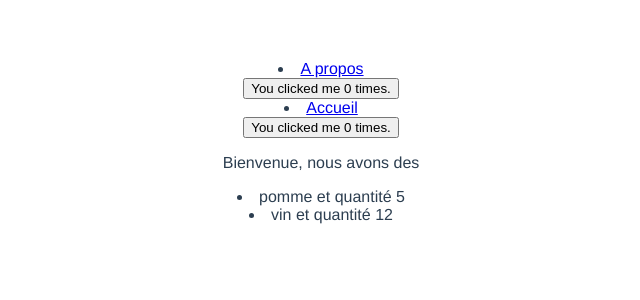
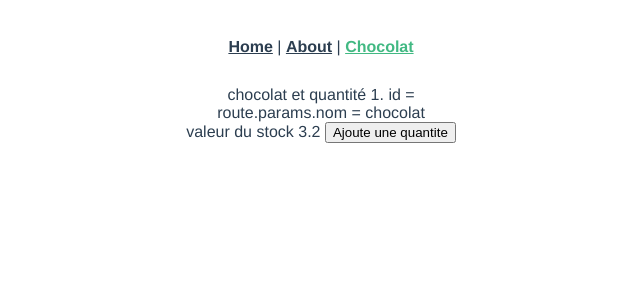
Before and after one commit to matalabanana/boutiqueVue, a Vue app: page /produit/chocolat in a window 1280 px wide. Shown: the top 300 px of the page, without its empty margins (319-959 px from the left). Built offline with nearby package versions, Linux system fonts and the light colour scheme.

Commit message:
ajout router

```diff
--- a/package.json
+++ b/package.json
@@ -9,13 +9,15 @@
   },
   "dependencies": {
     "core-js": "^3.8.3",
-    "vue": "^3.2.13"
+    "vue": "^3.2.13",
+    "vue-router": "^4.0.3"
   },
   "devDependencies": {
     "@babel/core": "^7.12.16",
     "@babel/eslint-parser": "^7.12.16",
     "@vue/cli-plugin-babel": "~5.0.0",
     "@vue/cli-plugin-eslint": "~5.0.0",
+    "@vue/cli-plugin-router": "~5.0.0",
     "@vue/cli-service": "~5.0.0",
     "eslint": "^7.32.0",
     "eslint-plugin-vue": "^8.0.3"
--- a/src/App.vue
+++ b/src/App.vue
@@ -1,18 +1,13 @@
-<script>
+<template>
+  <nav>
+    <router-link to="/">Home</router-link> |
+    <router-link to="/about">About</router-link> |
+    <router-link to="/produit/chocolat">Chocolat </router-link>
+  </nav>
 
-//import HelloWorld from './components/HelloWorld.vue'
+  <router-view/>
 
-
-import NavLink from './components/NavLink.vue'
-import ProductStore from './components/ProductStore.vue'
-
-export default {
-  name: 'App',
-  components: {
-    NavLink, ProductStore
-  }
-}
-</script>
+</template>
 
 <style>
 #app {
@@ -21,21 +16,18 @@
   -moz-osx-font-smoothing: grayscale;
   text-align: center;
   color: #2c3e50;
-  margin-top: 60px;
+}
+
+nav {
+  padding: 30px;
+}
+
+nav a {
+  font-weight: bold;
+  color: #2c3e50;
+}
+
+nav a.router-link-exact-active {
+  color: #42b983;
 }
 </style>
-
-
-<template>
-  <div id="app">
-    <nav>
-        <NavLink url="/about" text="A propos" />
-        <NavLink url="/accueil" text="Accueil" />
-    </nav>
-
-    <p> Bienvenue, nous avons des </p>
-    <ProductStore nom="pomme" quantite="5" />
-    <ProductStore nom="vin" quantite="12" />
-
-  </div>
-</template>
--- a/src/components/ProductStore.vue
+++ b/src/components/ProductStore.vue
@@ -1,12 +1,34 @@
 <script>
 export default {
   name: 'ProductStore',
-  props: ['nom', 'quantite'],
+  data() {
+    return { quantite: 1}
+  },
+  computed: {
+    stockValue() {
+      return this.quantite * 3.2;
+    }
+  },
+  props: {
+    nom: { type: String, required: true },
+    id: { type: Number }
+  },
+  beforeMount() {
+    //this.quantite = 42 ;
+  }
 }
 </script>
 
 <template>
 
-  <li> {{nom}} et quantité {{quantite}} </li>
+  <div>
+    {{ nom }} et quantité {{quantite}}. id = {{ id }}
+    <br>
+    route.params.nom =   {{ $route.params.nom}}
+    <br>
+    valeur du stock {{stockValue}}
+
+    <button @click="quantite++">Ajoute une quantite</button>
+  </div>
 
 </template>
--- a/src/main.js
+++ b/src/main.js
@@ -1,4 +1,5 @@
 import { createApp } from 'vue'
 import App from './App.vue'
+import router from './router'
 
-createApp(App).mount('#app')
+createApp(App).use(router).mount('#app')
--- /dev/null
+++ b/src/router/index.js
@@ -0,0 +1,32 @@
+import { createRouter, createWebHistory } from 'vue-router'
+import HomeView from '../views/HomeView.vue'
+import ProductStore from '../components/ProductStore.vue'
+
+const routes = [
+  {
+    path: '/produit/:nom',
+    name: 'productShow',
+    component: ProductStore,
+    props: true
+  },
+  {
+    path: '/',
+    name: 'home',
+    component: HomeView
+  },
+  {
+    path: '/about',
+    name: 'about',
+    // route level code-splitting
+    // this generates a separate chunk (about.[hash].js) for this route
+    // which is lazy-loaded when the route is visited.
+    component: () => import(/* webpackChunkName: "about" */ '../views/AboutView.vue')
+  }
+]
+
+const router = createRouter({
+  history: createWebHistory(process.env.BASE_URL),
+  routes
+})
+
+export default router
--- /dev/null
+++ b/src/views/AboutView.vue
@@ -0,0 +1,5 @@
+<template>
+  <div class="about">
+    <h1>This is an about page</h1>
+  </div>
+</template>
--- /dev/null
+++ b/src/views/HomeView.vue
@@ -0,0 +1,18 @@
+<template>
+  <div class="home">
+    <img alt="Vue logo" src="../assets/logo.png">
+    <HelloWorld msg="Welcome to Your Vue.js App"/>
+  </div>
+</template>
+
+<script>
+// @ is an alias to /src
+import HelloWorld from '@/components/HelloWorld.vue'
+
+export default {
+  name: 'HomeView',
+  components: {
+    HelloWorld
+  }
+}
+</script>
```
Also changed, not shown: 1 other file (tests, documents, lock files or other folders).
